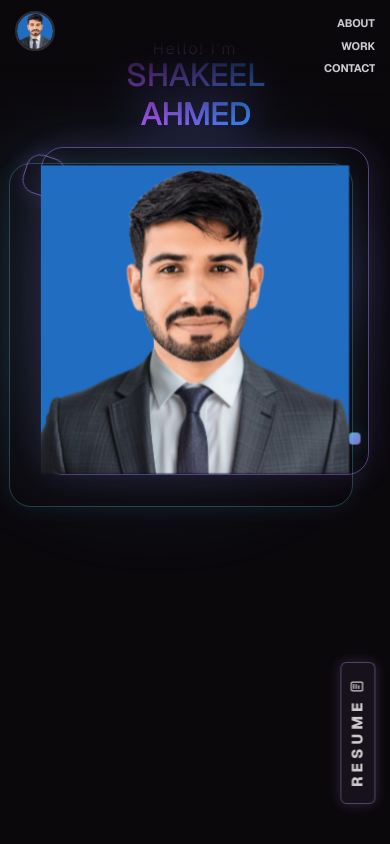
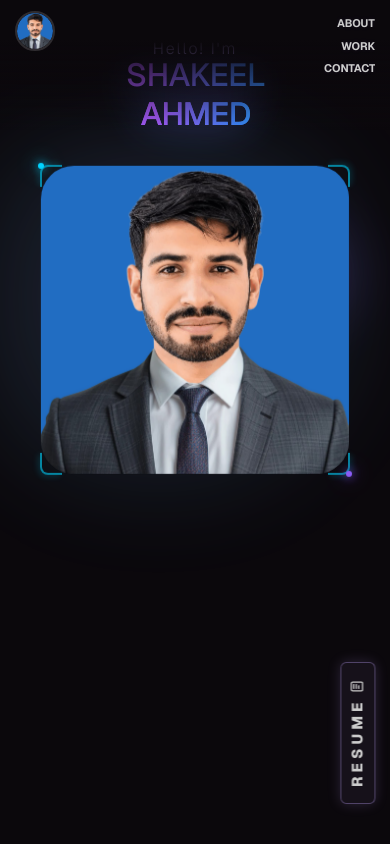
Before and after one commit to shakeel277/portfolio, a React (Vite) app: page / in a window 390 px wide. Shown: the top 844 px of the page. Built offline with nearby package versions, Linux system fonts and the light colour scheme.

Commit message:
Redesign profile picture border with premium glowing Cyber UI frame

```diff
--- a/src/components/Landing.tsx
+++ b/src/components/Landing.tsx
@@ -55,10 +55,6 @@ const Landing = ({ children }: PropsWithChildren) => {
             <div ref={wrapperRef} className="landing-portrait-wrapper">
               <div className="portrait-ambient-glow" aria-hidden="true" />
               <div className="portrait-radial-light" aria-hidden="true" />
-              <div className="portrait-offset-frame portrait-offset-frame--violet" aria-hidden="true" />
-              <div className="portrait-offset-frame portrait-offset-frame--cyan" aria-hidden="true" />
-              <div className="portrait-geometric-accent" aria-hidden="true" />
-              <div className="portrait-accent-square" aria-hidden="true" />
               <div
                 ref={portraitRef}
                 className="landing-portrait"
@@ -67,6 +63,23 @@ const Landing = ({ children }: PropsWithChildren) => {
                 onMouseMove={handleMove}
                 onMouseLeave={handleLeave}
               >
+                {/* Premium futuristic frame layers */}
+                <div className="futuristic-frame-border" />
+                <div className="futuristic-frame-glass" />
+
+                {/* Floating glass corner brackets */}
+                <div className="corner-bracket corner-bracket--tl" />
+                <div className="corner-bracket corner-bracket--tr" />
+                <div className="corner-bracket corner-bracket--bl" />
+                <div className="corner-bracket corner-bracket--br" />
+
+                {/* Glowing accent nodes */}
+                <div className="accent-node accent-node--tl" />
+                <div className="accent-node accent-node--br" />
+
+                {/* Holographic reflection overlay */}
+                <div className="holographic-reflection" />
+
                 <img src={`${import.meta.env.BASE_URL}images/mypic.jpeg`} alt={config.developer.fullName} />
               </div>
             </div>
--- a/src/components/styles/Landing.css
+++ b/src/components/styles/Landing.css
@@ -606,70 +606,7 @@ h2.landing-info-h2 {
   animation: portrait-light-drift 8s ease-in-out infinite;
 }
 
-/* Thin offset outline frames behind the photo */
-.portrait-offset-frame {
-  position: absolute;
-  pointer-events: none;
-  z-index: 1;
-  border-radius: 22px;
-  transition: transform 0.35s ease;
-}
-
-.portrait-offset-frame--violet {
-  width: calc(100% + 34px);
-  height: calc(100% + 34px);
-  top: 50%;
-  left: 50%;
-  transform: translate(calc(-50% + 16px), calc(-50% - 16px)) translate(var(--px), var(--py));
-  border: 1.5px solid rgba(168, 130, 255, 0.55);
-  box-shadow: 0 0 34px rgba(168, 130, 255, 0.18);
-  opacity: 0.85;
-}
-
-.portrait-offset-frame--cyan {
-  width: calc(100% + 56px);
-  height: calc(100% + 56px);
-  top: 50%;
-  left: 50%;
-  transform: translate(calc(-50% - 20px), calc(-50% + 20px)) translate(var(--px2), var(--py2));
-  border: 1px solid rgba(100, 210, 255, 0.42);
-  box-shadow: 0 0 26px rgba(100, 210, 255, 0.14);
-  opacity: 0.65;
-}
-
-/* Floating geometric accent — rotated square outline */
-.portrait-geometric-accent {
-  position: absolute;
-  width: 52px;
-  height: 52px;
-  top: -7%;
-  left: -11%;
-  border: 1.5px solid rgba(168, 130, 255, 0.58);
-  border-radius: 14px;
-  transform: rotate(18deg) translate(var(--px2), var(--py2));
-  pointer-events: none;
-  z-index: 2;
-  animation: portrait-geo-float 7s ease-in-out infinite;
-  box-shadow: 0 0 22px rgba(168, 130, 255, 0.14);
-}
-
-/* Small premium accent square */
-.portrait-accent-square {
-  position: absolute;
-  width: 15px;
-  height: 15px;
-  bottom: 9%;
-  right: -7%;
-  background: linear-gradient(135deg, rgba(100, 210, 255, 0.92), rgba(168, 130, 255, 0.92));
-  border-radius: 4px;
-  transform: translate(var(--px), var(--py));
-  pointer-events: none;
-  z-index: 2;
-  animation: portrait-accent-pulse 4s ease-in-out infinite;
-  box-shadow: 0 0 20px rgba(100, 210, 255, 0.32);
-}
-
-/* Main passport portrait */
+/* Premium Futuristic Frame Container */
 .landing-portrait {
   --tiltX: 0deg;
   --tiltY: 0deg;
@@ -680,37 +617,187 @@ h2.landing-info-h2 {
   z-index: 3;
   transform-style: preserve-3d;
   perspective: 900px;
-  transition: transform 0.45s cubic-bezier(0.22, 1, 0.36, 1);
+  transition: transform 250ms cubic-bezier(0.25, 1, 0.5, 1);
   will-change: transform;
   display: flex;
   align-items: center;
   justify-content: center;
   animation: landing-portrait-float 6s ease-in-out infinite;
+
+  /* Rounded corners (28–36px) */
+  border-radius: 32px;
+}
+
+/* Thin neon purple (#8B5CF6) and cyan (#00D4FF) glowing outline with animated gradient border */
+.futuristic-frame-border {
+  position: absolute;
+  inset: -1.5px;
+  border-radius: 33.5px;
+  padding: 1.5px;
+  background: linear-gradient(135deg, #8B5CF6, #00D4FF, #8B5CF6, #00D4FF);
+  background-size: 300% 300%;
+  -webkit-mask: linear-gradient(#fff 0 0) content-box, linear-gradient(#fff 0 0);
+  -webkit-mask-composite: xor;
+  mask-composite: exclude;
+  pointer-events: none;
+  z-index: 5;
+  animation: borderGradientMove 8s linear infinite;
+  box-shadow: 0 0 12px rgba(139, 92, 246, 0.2);
+  transition: box-shadow 250ms ease;
+}
+
+@keyframes borderGradientMove {
+  0% { background-position: 0% 50%; }
+  50% { background-position: 100% 50%; }
+  100% { background-position: 0% 50%; }
+}
+
+/* Translucent glass layer behind the frame (glassmorphism) */
+.futuristic-frame-glass {
+  position: absolute;
+  inset: 0;
+  border-radius: 32px;
+  background: rgba(255, 255, 255, 0.02);
+  backdrop-filter: blur(16px);
+  -webkit-backdrop-filter: blur(16px);
+  z-index: 1;
+  pointer-events: none;
+  border: 1px solid rgba(255, 255, 255, 0.03);
+}
+
+/* Floating glass corner brackets on all four corners */
+.corner-bracket {
+  position: absolute;
+  width: 20px;
+  height: 20px;
+  border: 2px solid rgba(0, 212, 255, 0.6);
+  z-index: 6;
+  pointer-events: none;
+  transition: border-color 250ms ease, transform 250ms ease;
+}
+
+.corner-bracket--tl {
+  top: -5px;
+  left: -5px;
+  border-right: none;
+  border-bottom: none;
+  border-top-left-radius: 8px;
+  box-shadow: -2px -2px 6px rgba(0, 212, 255, 0.15);
+}
+
+.corner-bracket--tr {
+  top: -5px;
+  right: -5px;
+  border-left: none;
+  border-bottom: none;
+  border-top-right-radius: 8px;
+  box-shadow: 2px -2px 6px rgba(0, 212, 255, 0.15);
+}
+
+.corner-bracket--bl {
+  bottom: -5px;
+  left: -5px;
+  border-right: none;
+  border-top: none;
+  border-bottom-left-radius: 8px;
+  box-shadow: -2px 2px 6px rgba(0, 212, 255, 0.15);
+}
+
+.corner-bracket--br {
+  bottom: -5px;
+  right: -5px;
+  border-left: none;
+  border-top: none;
+  border-bottom-right-radius: 8px;
+  box-shadow: 2px 2px 6px rgba(0, 212, 255, 0.15);
+}
+
+/* Small glowing accent nodes at the top-left and bottom-right corners */
+.accent-node {
+  position: absolute;
+  width: 6px;
+  height: 6px;
+  border-radius: 50%;
+  z-index: 7;
+  pointer-events: none;
+}
+
+.accent-node--tl {
+  top: -7px;
+  left: -7px;
+  background-color: #00D4FF;
+  box-shadow: 0 0 10px #00D4FF, 0 0 20px #00D4FF;
+}
+
+.accent-node--br {
+  bottom: -7px;
+  right: -7px;
+  background-color: #8B5CF6;
+  box-shadow: 0 0 10px #8B5CF6, 0 0 20px #8B5CF6;
+}
+
+/* Faint holographic reflection that moves slightly on hover */
+.holographic-reflection {
+  position: absolute;
+  inset: 0;
+  border-radius: 32px;
+  background: linear-gradient(
+    115deg,
+    transparent 35%,
+    rgba(0, 212, 255, 0.04) 43%,
+    rgba(139, 92, 246, 0.06) 50%,
+    rgba(0, 212, 255, 0.04) 57%,
+    transparent 65%
+  );
+  background-size: 250% 250%;
+  background-position: 0% 0%;
+  z-index: 4;
+  pointer-events: none;
+  mix-blend-mode: color-dodge;
+  opacity: 0.5;
+  transition: background-position 400ms ease, opacity 400ms ease;
+}
+
+.landing-portrait:hover .holographic-reflection {
+  background-position: 100% 100%;
+  opacity: 0.85;
 }
 
 .landing-portrait img {
   height: 100%;
   width: auto;
   max-width: 100%;
-  object-fit: contain;
+  object-fit: cover;
   display: block;
+  border-radius: 32px;
   transform: translateZ(24px);
-  transition: transform 0.45s cubic-bezier(0.22, 1, 0.36, 1);
+  transition: transform 250ms ease;
   will-change: transform;
+  z-index: 3;
 }
 
+/* Hover Animation: Scale frame to 1.02, increase border glow */
 .landing-portrait:hover {
   transform: rotateX(var(--tiltX)) rotateY(var(--tiltY)) scale(1.02);
 }
 
+.landing-portrait:hover .futuristic-frame-border {
+  box-shadow: 0 0 24px rgba(139, 92, 246, 0.45), 0 0 10px rgba(0, 212, 255, 0.25);
+}
+
+.landing-portrait:hover .corner-bracket {
+  border-color: rgba(0, 212, 255, 0.95);
+  transform: scale(1.05);
+}
+
 .landing-portrait:hover img {
-  transform: translateZ(40px);
+  transform: translateZ(36px);
 }
 
 /* Keyframes */
 @keyframes landing-portrait-float {
   0%, 100% { transform: rotateX(var(--tiltX)) rotateY(var(--tiltY)) translateY(0); }
-  50%      { transform: rotateX(var(--tiltX)) rotateY(var(--tiltY)) translateY(-10px); }
+  50%      { transform: rotateX(var(--tiltX)) rotateY(var(--tiltY)) translateY(-8px); }
 }
 
 @keyframes landing-portrait-fade-up {
@@ -734,16 +821,6 @@ h2.landing-info-h2 {
   50%      { transform: translate(var(--px), var(--py)) translate(-8px, 10px); }
 }
 
-@keyframes portrait-geo-float {
-  0%, 100% { transform: rotate(18deg) translate(var(--px2), var(--py2)) translateY(0); }
-  50%      { transform: rotate(18deg) translate(var(--px2), var(--py2)) translateY(-12px); }
-}
-
-@keyframes portrait-accent-pulse {
-  0%, 100% { opacity: 0.7; transform: translate(var(--px), var(--py)) scale(1); }
-  50%      { opacity: 1; transform: translate(var(--px), var(--py)) scale(1.15); }
-}
-
 /* Responsive heights */
 @media (max-width: 1024px) {
   .landing-portrait { height: clamp(320px, 40vh, 360px); }
@@ -756,18 +833,6 @@ h2.landing-info-h2 {
     height: clamp(260px, 38vh, 300px);
   }
   .mobile-photo { display: none !important; }
-  .portrait-offset-frame--violet {
-    width: calc(100% + 26px);
-    height: calc(100% + 26px);
-    transform: translate(calc(-50% + 10px), calc(-50% - 10px)) translate(var(--px), var(--py));
-  }
-  .portrait-offset-frame--cyan {
-    width: calc(100% + 42px);
-    height: calc(100% + 42px);
-    transform: translate(calc(-50% - 14px), calc(-50% + 14px)) translate(var(--px2), var(--py2));
-  }
-  .portrait-geometric-accent { width: 38px; height: 38px; top: -5%; left: -7%; }
-  .portrait-accent-square { width: 11px; height: 11px; right: -5%; }
 }
 
 @media (prefers-reduced-motion: reduce) {
@@ -776,9 +841,7 @@ h2.landing-info-h2 {
   }
   .landing-portrait,
   .portrait-ambient-glow,
-  .portrait-radial-light,
-  .portrait-geometric-accent,
-  .portrait-accent-square {
+  .portrait-radial-light {
     animation: none;
   }
   .landing-portrait { transform: none; }
```
